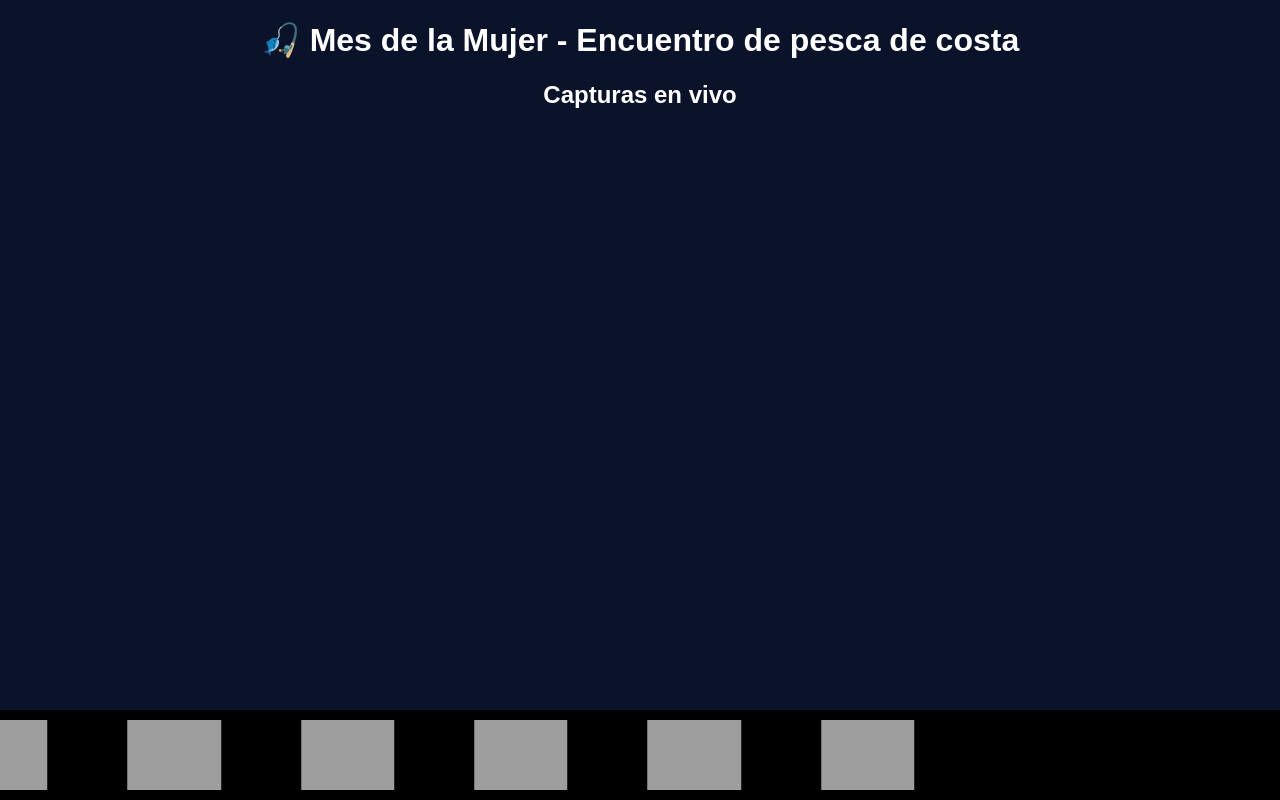
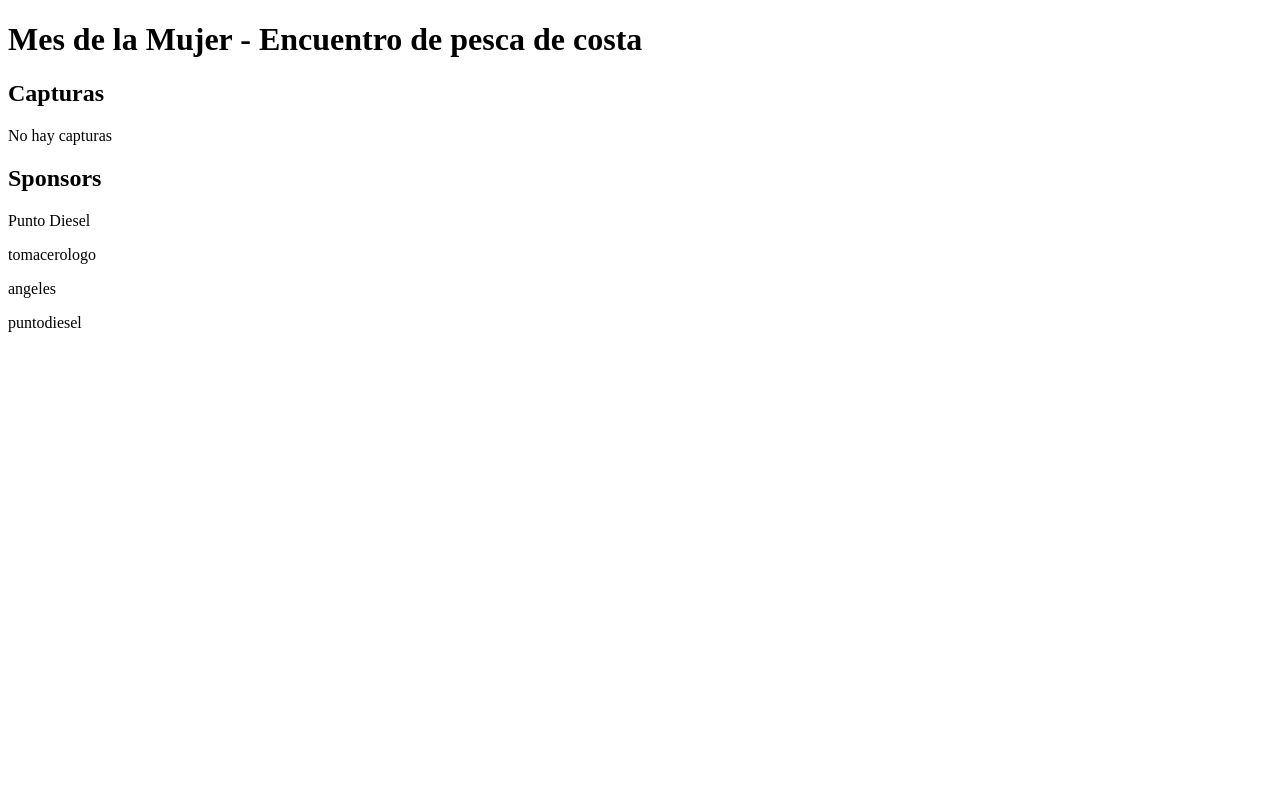
Before and after one commit to marioRobledo37/fishcall, a Django app: page /contest/1/live/ in a window 1280 px wide. Run offline with Django 5.2, Linux system fonts and the light colour scheme; data comes from the database, SQL or seed files in the repository; grey boxes are pictures that could not be loaded.

Commit message:
fix: live template limpio

```diff
--- a/pesca_backend/contests/templates/live_board.html
+++ b/pesca_backend/contests/templates/live_board.html
@@ -1,404 +1,31 @@
-{% load static %}
 <!DOCTYPE html>
 <html>
-
 <head>
-
-<meta charset="utf-8">
-<title>{{ contest.name }}</title>
-
-<link rel="manifest" href="{% static 'manifest.json' %}">
-<meta name="theme-color" content="#0b132b">
-
-<link rel="apple-touch-icon" href="{% static 'icons/icon-192.png' %}">
-<meta name="apple-mobile-web-app-capable" content="yes">
-<meta name="apple-mobile-web-app-status-bar-style" content="black">
-
-<style>
-
-body{
-background:#0b132b;
-color:white;
-font-family:Arial;
-text-align:center;
-margin:0;
-}
-
-.container{
-width:90%;
-margin:auto;
-padding-bottom:120px;
-}
-
-.card{
-display:flex;
-align-items:center;
-justify-content:space-between;
-background:#1c2541;
-border-radius:12px;
-padding:18px;
-margin:12px 0;
-box-shadow:0px 4px 20px rgba(0,0,0,0.4);
-}
-
-.left{
-display:flex;
-align-items:center;
-}
-
-.photo{
-width:70px;
-height:70px;
-border-radius:50%;
-margin-right:15px;
-object-fit:cover;
-}
-
-.fish{
-width:90px;
-height:70px;
-border-radius:8px;
-object-fit:cover;
-margin-right:15px;
-}
-
-.name{
-font-size:26px;
-font-weight:bold;
-}
-
-.species{
-font-size:18px;
-color:#a9bcd0;
-}
-
-.measure{
-font-size:34px;
-font-weight:bold;
-}
-
-.time{
-font-size:18px;
-}
-
-/* PANTALLA SPONSOR */
-
-#sponsor-screen{
-position:fixed;
-top:0;
-left:0;
-width:100%;
-height:100%;
-background:black;
-display:none;
-flex-direction:column;
-align-items:center;
-justify-content:center;
-z-index:1000;
-}
-
-.sponsor-logo{
-width:400px;
-margin-bottom:40px;
-}
-
-.sponsor-text{
-font-size:48px;
-font-weight:bold;
-}
-
-/* BANNER CAPTURA */
-
-#banner{
-position:fixed;
-top:0;
-left:0;
-width:100%;
-height:100%;
-background:rgba(0,0,0,0.95);
-display:none;
-flex-direction:column;
-align-items:center;
-justify-content:center;
-z-index:999;
-}
-
-.banner-photo{
-width:80%;
-max-width:1000px;
-aspect-ratio:16/9;
-border-radius:15px;
-object-fit:contain;
-margin-bottom:20px;
-background:black;
-}
-
-.banner-name{
-font-size:60px;
-font-weight:bold;
-}
-
-.banner-measure{
-font-size:90px;
-color:#5bc0be;
-margin-top:10px;
-}
-
-/* SPONSOR BAR */
-
-.sponsor-bar{
-position:fixed;
-bottom:0;
-left:0;
-width:100%;
-height:90px;
-background:black;
-display:flex;
-align-items:center;
-overflow:hidden;
-}
-
-.sponsor-track{
-display:flex;
-animation:scrollSponsors 40s linear infinite;
-}
-
-.sponsor-item{
-height:70px;
-margin:0 40px;
-}
-
-@keyframes scrollSponsors{
-from{transform:translateX(0);}
-to{transform:translateX(-50%);}
-}
-
-/* BOTON APP */
-
-#installBtn{
-position:fixed;
-right:20px;
-bottom:110px;
-background:#5bc0be;
-border:none;
-padding:14px 18px;
-border-radius:8px;
-font-size:16px;
-cursor:pointer;
-display:none;
-}
-
-</style>
-
+    <title>Live</title>
 </head>
-
 <body>
 
-<h1>🎣 {{ contest.name }}</h1>
-<h2>Capturas en vivo</h2>
+<h1>{{ contest.name }}</h1>
 
+<h2>Capturas</h2>
 
-<!-- SPONSOR SCREEN -->
-
-<div id="sponsor-screen">
-
-{% if main_sponsor %}
-<img class="sponsor-logo" src="{{ main_sponsor.logo.url }}">
-<div class="sponsor-text">
-{{ main_sponsor.name }} presenta la nueva captura
-</div>
+{% if captures %}
+    {% for c in captures %}
+        <p>{{ c.fisher.full_name }} - {{ c.length_cm }} cm</p>
+    {% endfor %}
+{% else %}
+    <p>No hay capturas</p>
 {% endif %}
 
-</div>
+<h2>Sponsors</h2>
 
-
-<!-- BANNER CAPTURA -->
-
-<div id="banner">
-
-<img id="banner-photo" class="banner-photo">
-
-<div id="banner-name" class="banner-name"></div>
-
-<div id="banner-measure" class="banner-measure"></div>
-
-</div>
-
-
-<!-- CAPTURAS -->
-
-<div class="container" id="captures-container">
-
-{% for c in captures %}
-
-<div class="card">
-
-<div class="left">
-
-{% if c.photo %}
-<img class="fish" src="{{ c.photo.url }}">
+{% if sponsors %}
+    {% for s in sponsors %}
+        <p>{{ s.name }}</p>
+    {% endfor %}
+{% else %}
+    <p>No hay sponsors</p>
 {% endif %}
-
-{% if c.fisher.photo %}
-<img class="photo" src="{{ c.fisher.photo.url }}">
-{% endif %}
-
-<div>
-
-<div class="name">
-{{ c.fisher.get_full_name }}
-</div>
-
-<div class="species">
-🐟 {{ c.species }}
-</div>
-
-</div>
-
-</div>
-
-<div class="measure">
-{{ c.length_cm }} cm
-</div>
-
-<div class="time">
-{{ c.created_at|date:"H:i" }}
-</div>
-
-</div>
-
-{% endfor %}
-
-</div>
-
-
-<!-- SPONSORS -->
-
-<div class="sponsor-bar">
-
-<div class="sponsor-track">
-
-{% for s in sponsors %}
-{% if not s.is_main %}
-<img class="sponsor-item" src="{{ s.logo.url }}">
-{% endif %}
-{% endfor %}
-
-{% for s in sponsors %}
-{% if not s.is_main %}
-<img class="sponsor-item" src="{{ s.logo.url }}">
-{% endif %}
-{% endfor %}
-
-</div>
-
-</div>
-
-
-<button id="installBtn">
-Instalar FishCall 📱
-</button>
-
-
-<script>
-
-let lastCaptureId = {% if captures %}{{ captures.0.id }}{% else %}0{% endif %};
-
-function checkCaptures(){
-
-fetch("/contest/{{ contest.id }}/captures-json/")
-
-.then(r => r.json())
-
-.then(data => {
-
-if(!data.id) return;
-
-if(data.id > lastCaptureId){
-
-lastCaptureId = data.id;
-
-showCapture(data);
-
-}
-
-})
-
-.catch(err => console.log("error:",err));
-
-}
-
-
-function showCapture(capture){
-
-let sponsor = document.getElementById("sponsor-screen");
-
-let banner = document.getElementById("banner");
-
-let photo = document.getElementById("banner-photo");
-
-if(capture.photo){
-photo.src = capture.photo;
-}else{
-photo.src = "";
-}
-
-document.getElementById("banner-name").innerText = capture.fisher;
-
-document.getElementById("banner-measure").innerText = capture.length + " cm";
-
-if(sponsor.innerHTML.trim() !== ""){
-sponsor.style.display="flex";
-}
-
-setTimeout(()=>{
-
-sponsor.style.display="none";
-banner.style.display="flex";
-
-},4000);
-
-setTimeout(()=>{
-
-banner.style.display="none";
-location.reload();
-
-},8000);
-
-}
-
-
-setInterval(checkCaptures,3000);
-
-
-/* PWA install */
-
-let deferredPrompt;
-
-window.addEventListener('beforeinstallprompt', (e) => {
-
-e.preventDefault();
-
-deferredPrompt = e;
-
-document.getElementById("installBtn").style.display = "block";
-
-});
-
-
-document.getElementById("installBtn").addEventListener("click", async () => {
-
-if(!deferredPrompt) return;
-
-deferredPrompt.prompt();
-
-const { outcome } = await deferredPrompt.userChoice;
-
-deferredPrompt = null;
-
-});
-
-</script>
 
 </body>
 </html>
```
